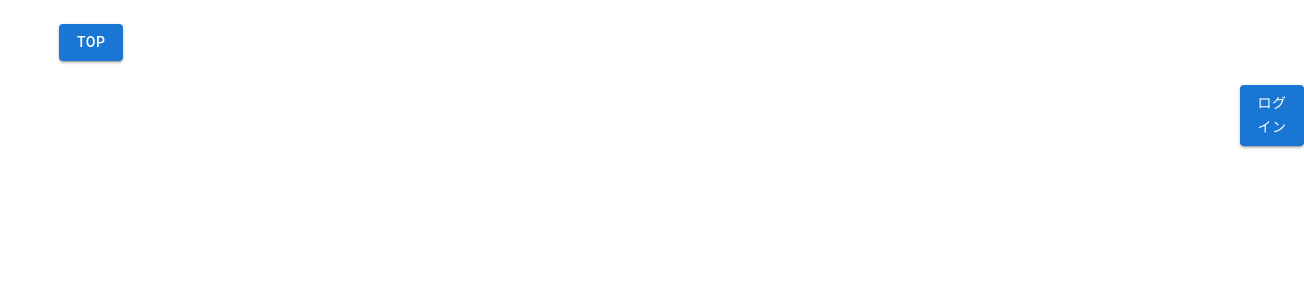
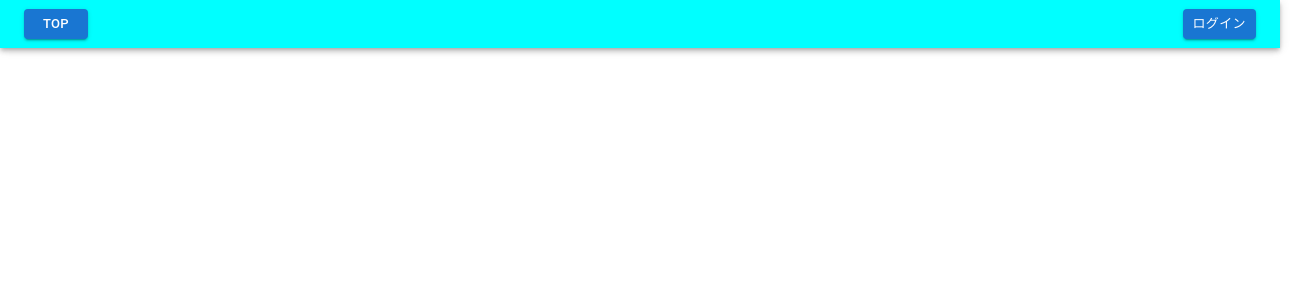
Before and after one commit to KengoHayata/react-ts-youtube-api, a React (Create React App) app: page / in a window 1280 px wide. Shown: the top 300 px of the page, 1304 px wide, since content can reach past the window. Built offline with nearby package versions, Linux system fonts and the light colour scheme.

Commit message:
BoxからAppBarに修正、位置指定をalign-itemsに修正

```diff
--- a/src/components/Header.tsx
+++ b/src/components/Header.tsx
@@ -1,27 +1,24 @@
-import MyBox from "./ui/MyBox";
+import MyAppBar from "./ui/MyAppBar";
 import MyButton from "./ui/MyButton";
 
 const Header = () => {
   return (
-    <MyBox>
-      <MyButton
-        variant="contained"
-        color="primary"
-        sx={{ marginTop: 3, marginLeft: 7.4 }}
-        href="/"
-      >
+    <MyAppBar
+      sx={{
+        backgroundColor: "cyan",
+        alignItems: "center",
+        justifyContent: "space-between",
+      }}
+    >
+      <MyButton variant="contained" color="primary" href="/" size="small">
         TOP
       </MyButton>
       {/* TODO: ボタンを押したら、OAuthでログインする機能を実装する */}
       {/* TODO: ログアウトボタンを横に追加するか、ログイン後ログアウトボタンに切り替える */}
-      <MyButton
-        variant="contained"
-        color="primary"
-        sx={{ marginTop: 3, marginLeft: 155 }}
-      >
+      <MyButton variant="contained" color="primary" size="small">
         ログイン
       </MyButton>
-    </MyBox>
+    </MyAppBar>
   );
 };
 
--- /dev/null
+++ b/src/components/ui/MyAppBar.tsx
@@ -0,0 +1,16 @@
+import AppBar from "@mui/material/AppBar";
+import { Toolbar, ToolbarProps } from "@mui/material";
+
+type MyAppBarProps = ToolbarProps;
+
+const MyAppBar = (props: MyAppBarProps) => {
+  return (
+    <AppBar>
+      <Toolbar component="nav" variant="dense" {...props}>
+        {props.children}
+      </Toolbar>
+    </AppBar>
+  );
+};
+
+export default MyAppBar;
```
